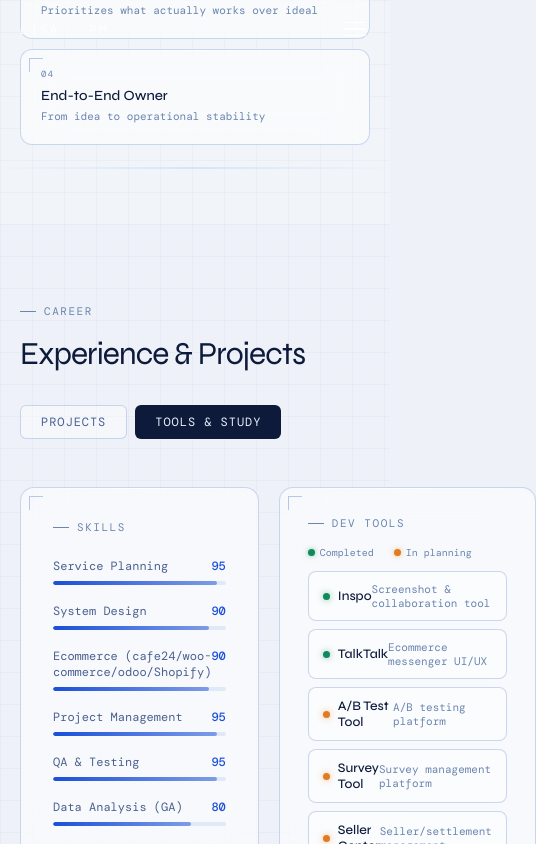
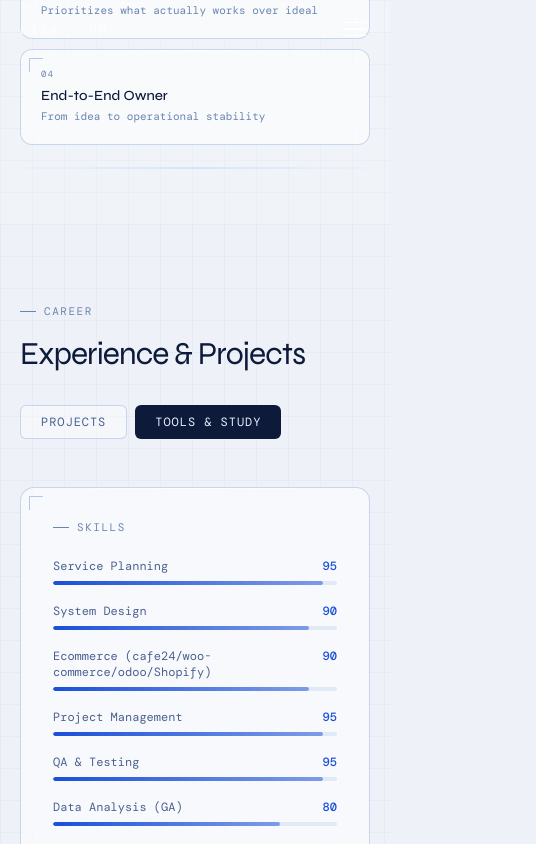
Before and after one commit to lisahere007/lisa-portfolio-ver4, a Next.js app: page / in a window 390 px wide. Both pictures are taken after a click on the button "TOOLS & STUDY". Shown: the part 4285-5129 px from the top of the page, 536 px wide, since content can reach past the window. Built offline with nearby package versions, Linux system fonts and the light colour scheme; a web font is replaced by a local one.

Commit message:
fix mobile

```diff
--- a/app/globals.css
+++ b/app/globals.css
@@ -178,6 +178,6 @@ body {
 @media (max-width: 768px) {
   .section-wrap { padding: 80px 0; }
   .container { padding: 0 20px; }
-
   .bg-grid { background-size: 32px 32px; }
+  html, body { overflow-x: hidden; }
 }
--- a/components/Career.tsx
+++ b/components/Career.tsx
@@ -653,7 +653,7 @@ export default function Career() {
         )}
 
         {tab === 'tools' && (
-          <div style={{ display: 'grid', gridTemplateColumns: '1fr 1fr', gap: '20px', opacity: visible ? 1 : 0, transition: 'all 0.6s ease 0.2s' }}>
+          <div className="tools-grid" style={{ display: 'grid', gridTemplateColumns: '1fr 1fr', gap: '20px', opacity: visible ? 1 : 0, transition: 'all 0.6s ease 0.2s' }}>
 
             <div className="glass" style={{ borderRadius: '14px', padding: '32px' }}>
               <div className="corner corner-tl" /><div className="corner corner-br" />
@@ -760,6 +760,7 @@ export default function Career() {
       <style>{`
         @media (max-width: 768px) {
           .company-grid { grid-template-columns: repeat(2, 1fr) !important; }
+          .tools-grid { grid-template-columns: 1fr !important; }
         }
       `}</style>
     </section>
```
